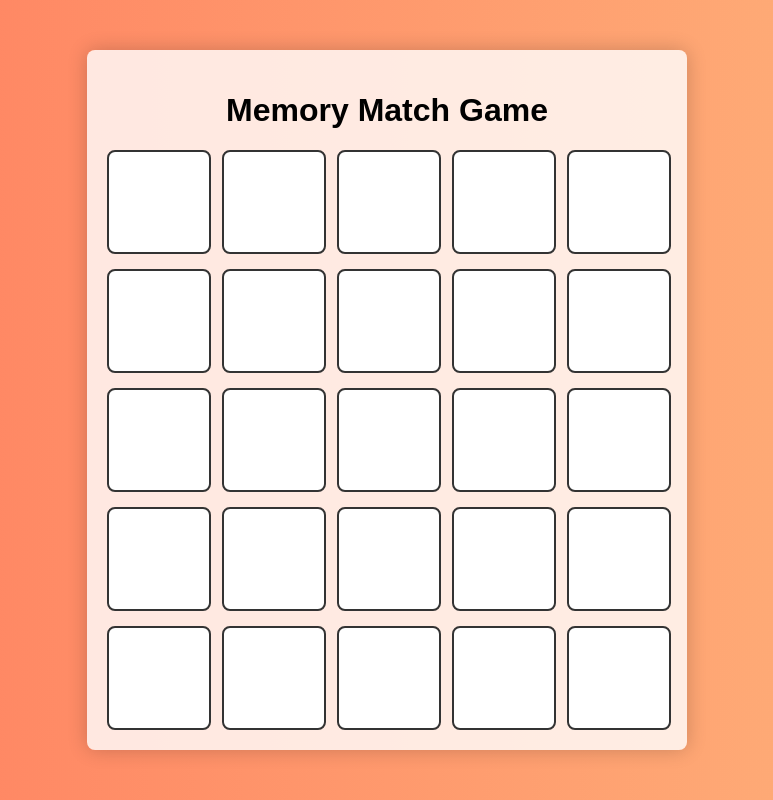
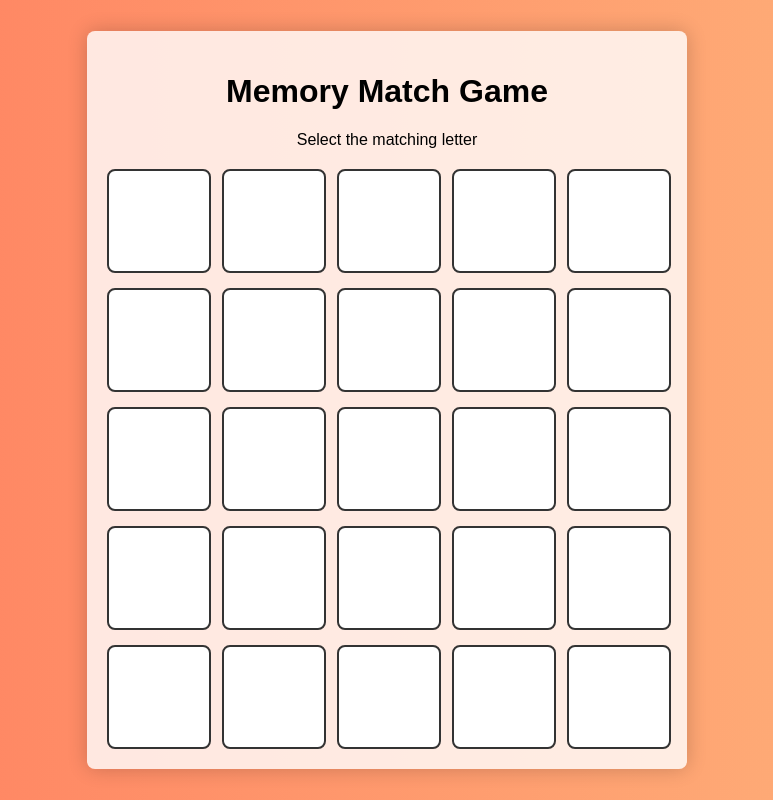
Before and after one commit to Rakshith-c/memory-game, a plain HTML site: page memory.html in a window 1280 px wide. Shown: the whole page, without its empty margins (253-1026 px from the left). Drawn offline with Linux system fonts and the light colour scheme.

Commit message:
Update memory.html

```diff
--- a/memory.html
+++ b/memory.html
@@ -129,6 +129,7 @@
 <body>
     <div class="game-container">
         <h1>Memory Match Game</h1>
+        <p>Select the matching letter </p>
         <div class="game-board" id="gameBoard">
             <!-- Cards will be generated here by JavaScript -->
         </div>
```
